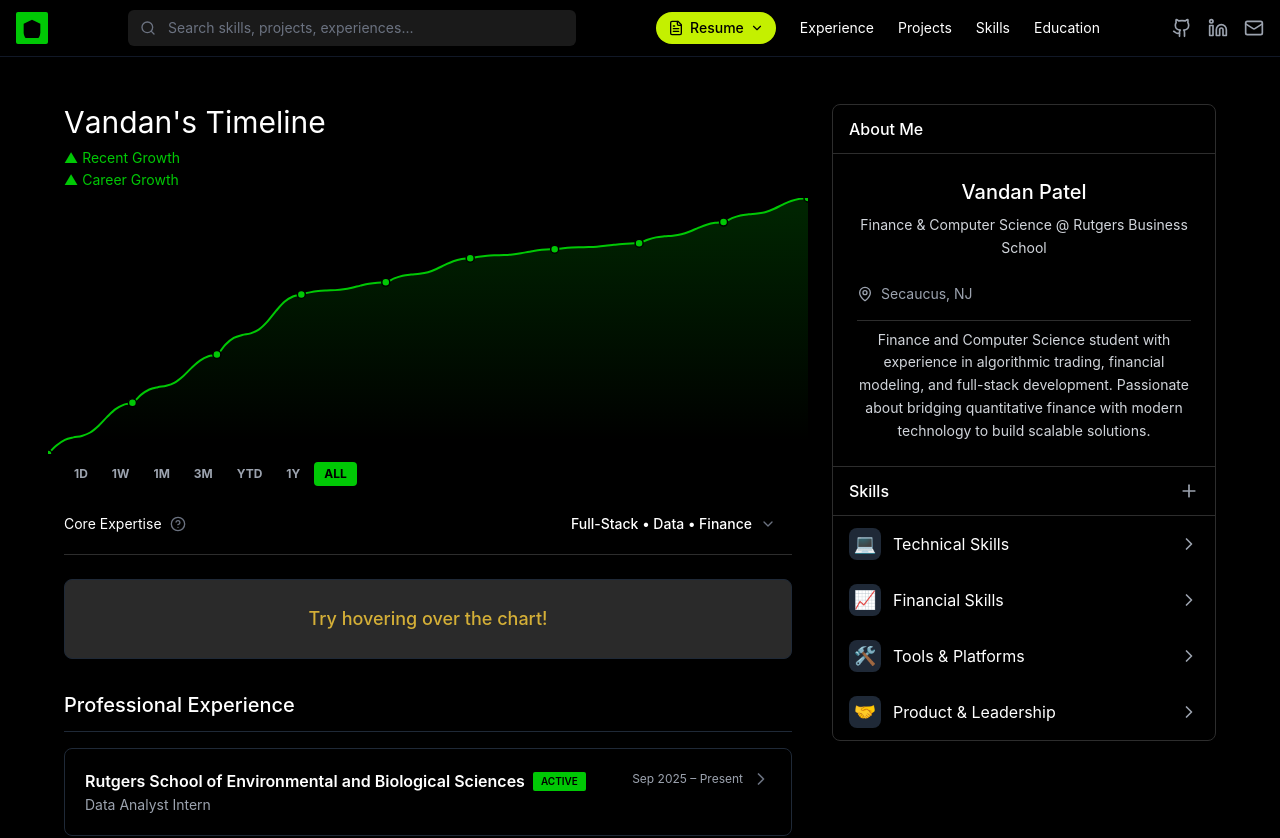
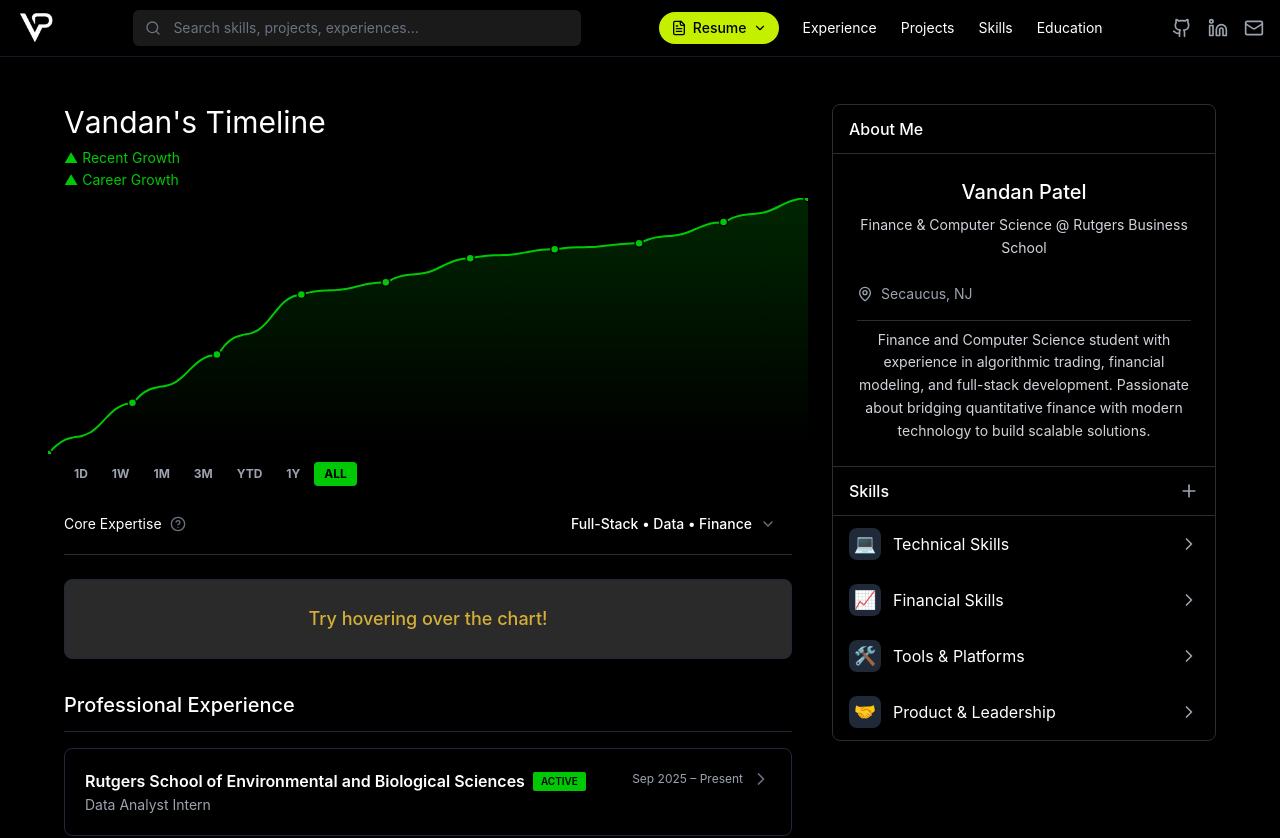
Before and after one commit to vp-27/portfolio, a React (Vite) app: page / in a window 1280 px wide. Shown: the top 838 px of the page. Built offline with nearby package versions, Linux system fonts and the light colour scheme.

Commit message:
more logo

```diff
--- a/src/components/TopNav.tsx
+++ b/src/components/TopNav.tsx
@@ -56,12 +56,14 @@ export default function TopNav({ onNavigate, onSearch }: TopNavProps) {
           <div className="flex items-center">
             <button
               onClick={() => handleNavigate('top')}
-              className="w-8 h-8 bg-[#00C805] rounded-sm flex items-center justify-center hover:bg-[#00b005] transition-colors"
+              className="flex items-center justify-center hover:opacity-80 transition-opacity"
               aria-label="Home"
             >
-              <svg viewBox="0 0 24 24" fill="currentColor" className="w-5 h-5 text-black">
-                <path d="M12 2L2 7v10c0 5.5 3.8 10.7 10 12 6.2-1.3 10-6.5 10-12V7l-10-5z" />
-              </svg>
+              <img
+                src="/images/vp-logo.png"
+                alt="VP Logo"
+                className="w-10 h-10"
+              />
             </button>
           </div>
 
```
Also changed, not shown: public/images/vp-logo.png (added).
